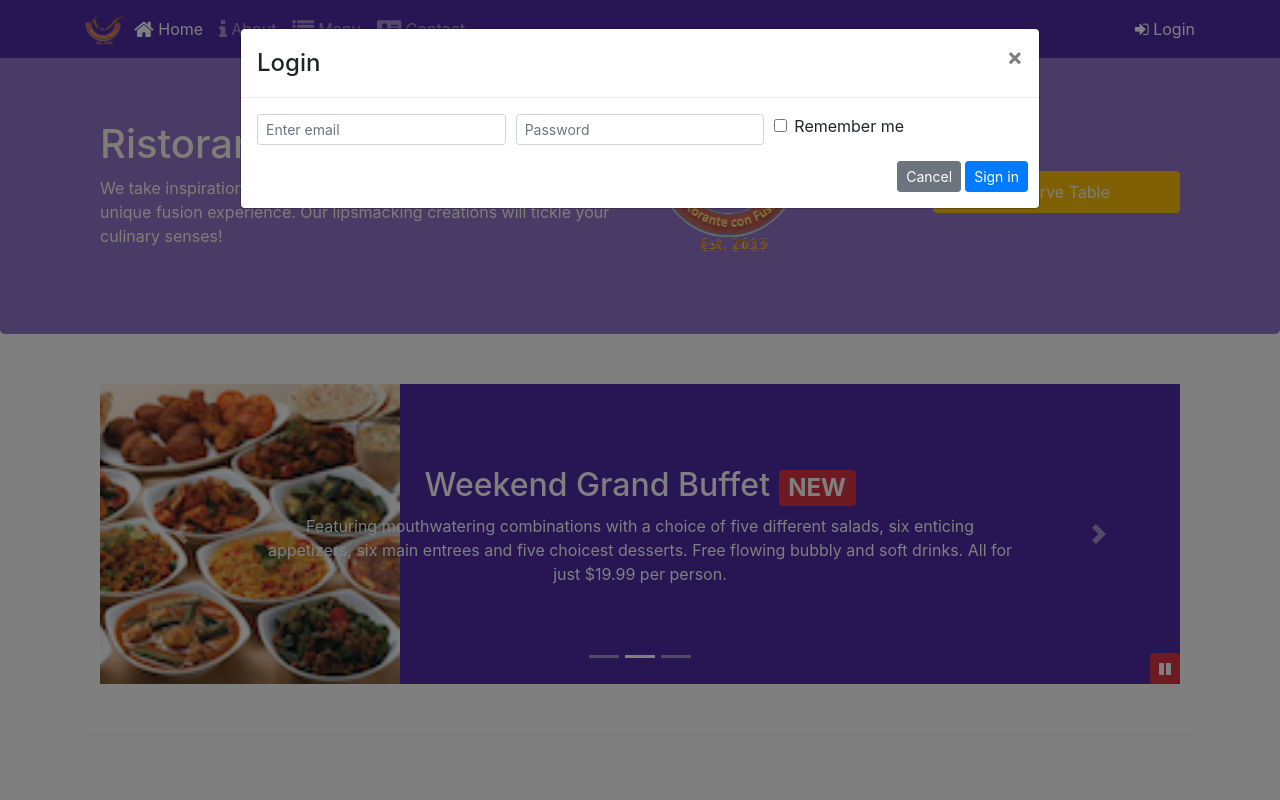
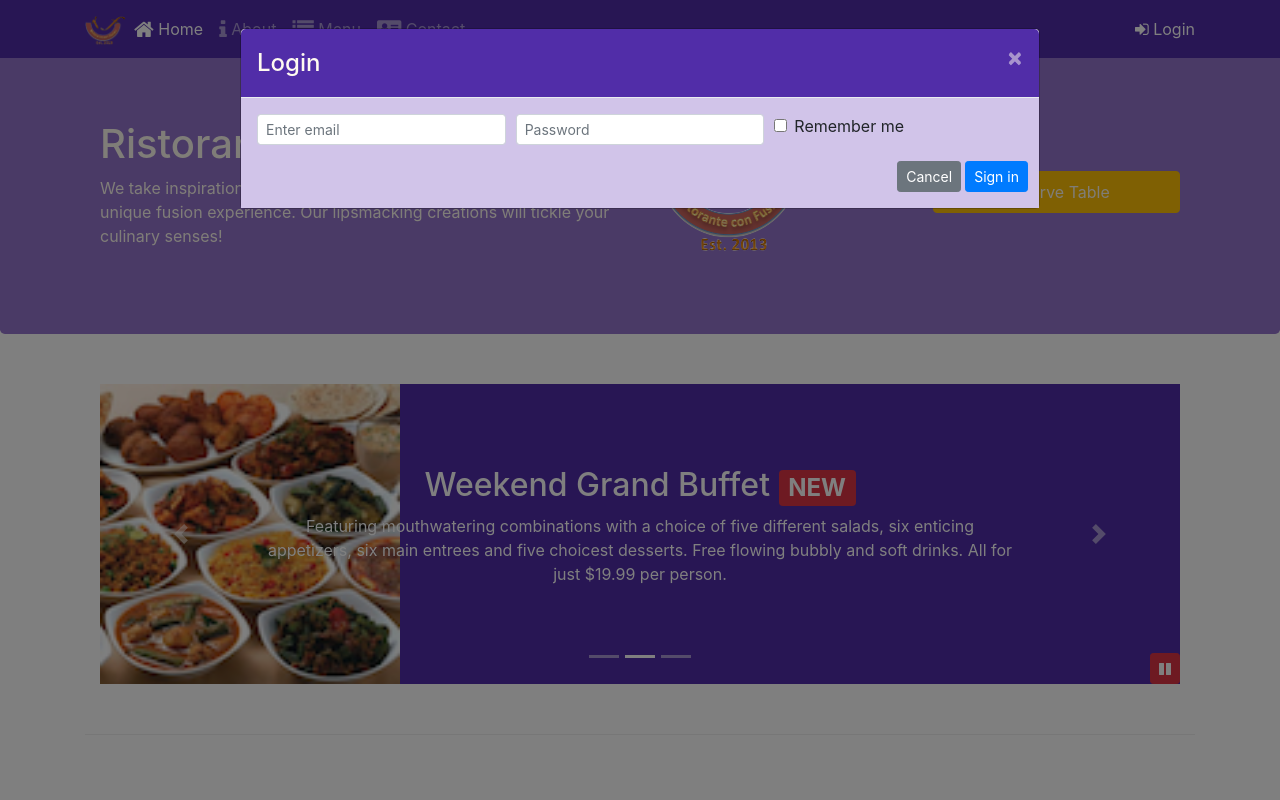
Before and after one commit to helencpy/RestorantWebsite, a website: page index.html in a window 1280 px wide. Both pictures are taken after a click on the button "Login". Shown: the top 800 px of the page. Drawn offline with nearby package versions, Linux system fonts and the light colour scheme.

Commit message:
Assignment4

```diff
--- a/css/styles.scss
+++ b/css/styles.scss
@@ -84,3 +84,19 @@ body{
     bottom: 0px;
     z-index: 1;
 }
+
+.modal-content{
+
+    .modal-header{
+        background-color: $background-dark;
+        color: floralwhite;
+
+        .close{
+            color: floralwhite;
+        }
+    }
+
+    .modal-body{
+        background-color: $background-pale;
+    }
+}
--- a/index.html
+++ b/index.html
@@ -30,7 +30,7 @@
                     <li class="nav-item"><a class="nav-link" href="./contactus.html"><span class="fa fa-address-card fa-lg"></span> Contact</a></li>
                 </ul>
                 <span class="navbar-text">
-                    <a data-toggle="modal" data-target="#loginModal">
+                    <a role="button" id="loginLink">
                     <span class="fa fa-sign-in"></span> Login</a>
                 </span>
             </div>
@@ -153,7 +153,7 @@
                 </div>
                 <div class="col-12 col-sm-3 align-self-center">
                     <a role="button" class="btn btn-block nav-link btn-warning"
-                    data-toggle="modal" data-target="#reserveModal">Reserve Table</a>
+                    id="reserveLink">Reserve Table</a>
 
                 </div>
             </div>
@@ -333,6 +333,14 @@
                     $("#carouselButton").children("span").addClass('fa-pause');
                 }
             });
+
+            $("#loginLink").click(function(){
+                $("#loginModal").modal();
+            });
+
+            $("#reserveLink").click(function(){
+                $("#reserveModal").modal();
+            });
         });
     </script>
 </body>
```
Also changed, not shown: css/styles.css.
